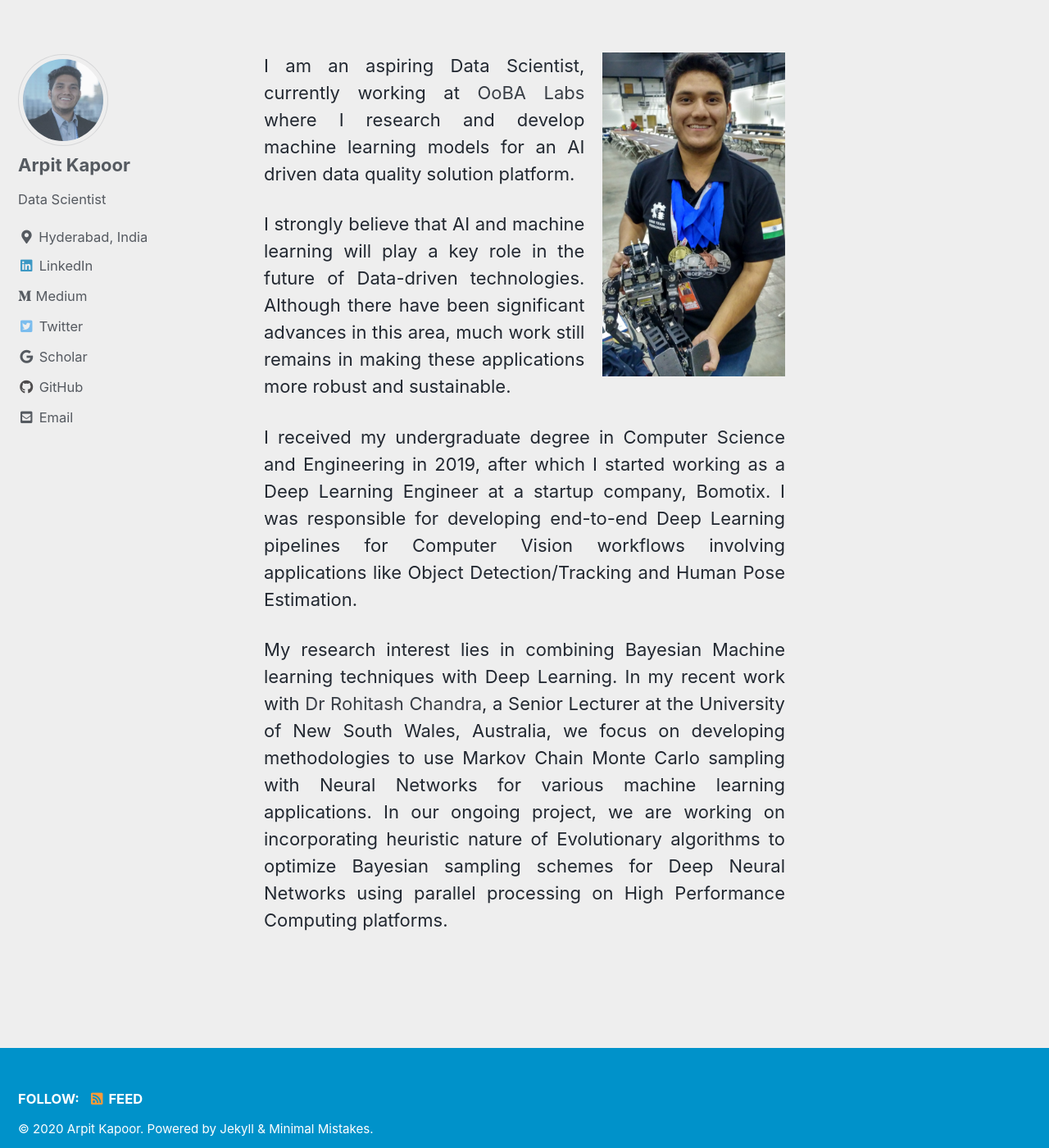
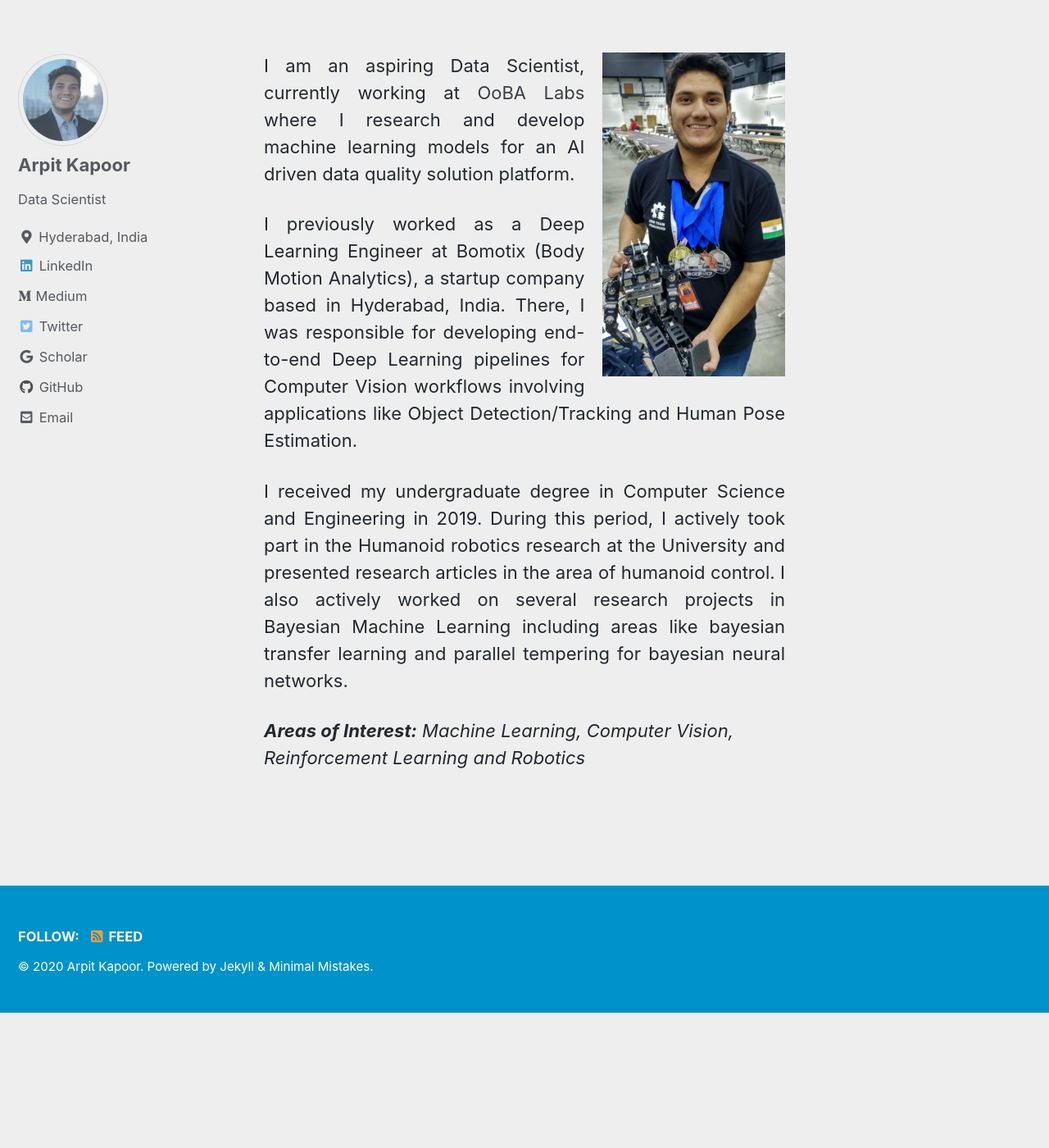
Before and after one commit to arpit-kapoor/arpit-kapoor.github.io, a Jekyll site: the page built from index.md, in a window 1280 px wide and 1400 px high, scrolled down 326 px. Shown: the whole window at 82% size. Built offline with Jekyll 4.4.1, drawn with Linux system fonts in a browser that asks for light colours; cached includes are drawn as plain includes; after the commit the page ends 1561 px from its top, so only the background shows below that.

```diff
--- a/index.md
+++ b/index.md
@@ -13,11 +13,13 @@ header:
 I am an aspiring Data Scientist, currently working at [OoBA Labs](http://www.oobalabs.com/) where I research and develop machine learning models for an AI driven data quality solution platform.
 {: .text-justify}
 
-I strongly believe that AI and machine learning will play a key role in the future of Data-driven technologies. Although there have been significant advances in this area, much work still remains in making these applications more robust and sustainable.
+<!-- I strongly believe that AI and machine learning will play a key role in the future of Data-driven technologies. Although there have been significant advances in this area, much work still remains in making these applications more robust and sustainable.
+{: .text-justify} -->
+
+I previously worked as a Deep Learning Engineer at Bomotix (Body Motion Analytics), a startup company based in Hyderabad, India. There, I was responsible for developing end-to-end Deep Learning pipelines for Computer Vision workflows involving applications like Object Detection/Tracking and Human Pose Estimation.
 {: .text-justify}
 
-I received my undergraduate degree in Computer Science and Engineering in 2019, after which I started working as a Deep Learning Engineer at a startup company, Bomotix. I was responsible for developing end-to-end Deep Learning pipelines for Computer Vision workflows involving applications like Object Detection/Tracking and Human Pose Estimation.
+I received my undergraduate degree in Computer Science and Engineering in 2019. During this period, I actively took part in the Humanoid robotics research at the University and presented research articles in the area of humanoid control. I also actively worked on several research projects in Bayesian Machine Learning including areas like bayesian transfer learning and parallel tempering for bayesian neural networks.
 {: .text-justify}
 
-My research interest lies in combining Bayesian Machine learning techniques with Deep Learning. In my recent work with [Dr Rohitash Chandra](https://research.unsw.edu.au/people/dr-rohitash-chandra), a Senior Lecturer at the University of New South Wales, Australia, we focus on developing methodologies to use Markov Chain Monte Carlo sampling with Neural Networks for various machine learning applications. In our ongoing project, we are working on incorporating heuristic nature of Evolutionary algorithms to optimize Bayesian sampling schemes for Deep Neural Networks using parallel processing on High Performance Computing platforms.
-{: .text-justify}
+***Areas of Interest:** Machine Learning, Computer Vision, Reinforcement Learning and Robotics*
```
Also changed, not shown: _pages/about.md (+6 -4 lines), _pages/projects.md (+17 -18 lines).
